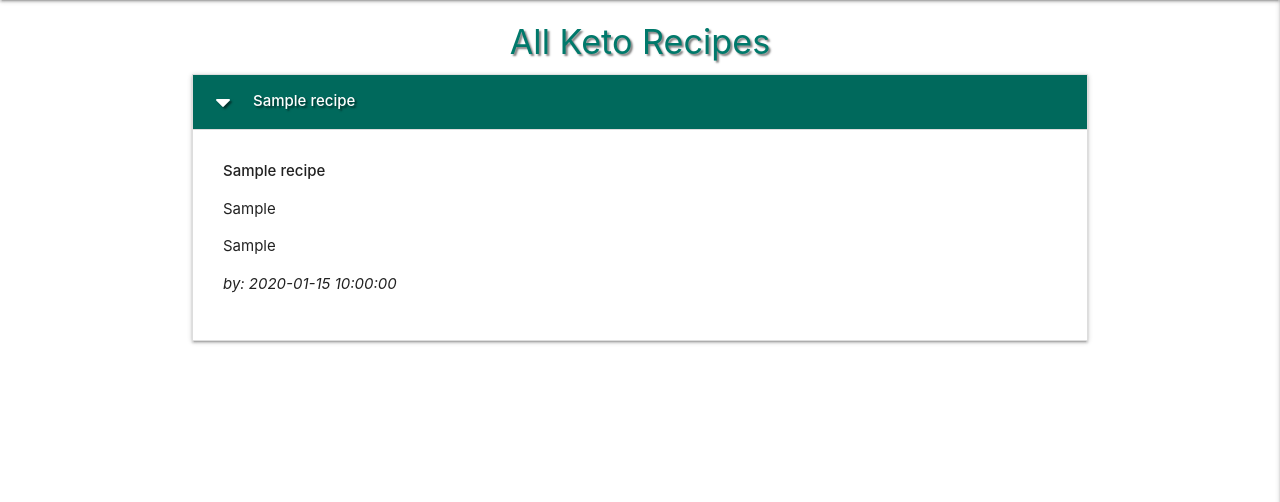
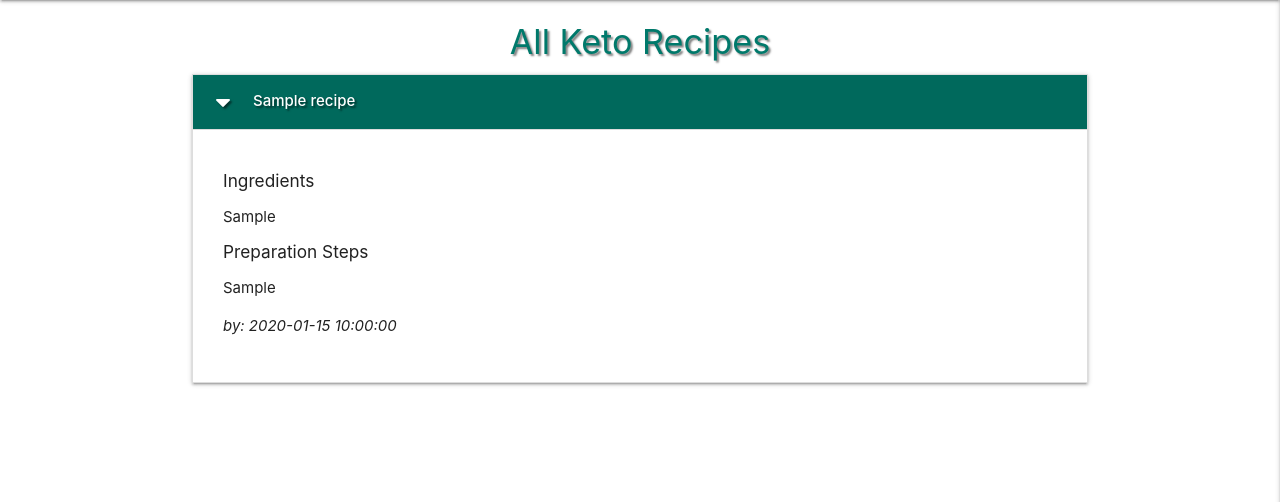
Before and after one commit to kliliansmith/Milestone_Project_3, a Flask app: page / in a window 1280 px wide, after a click that opens the changed part. Shown: the part 64-566 px from the top of the page. Run offline with Flask 2, Linux system fonts and the light colour scheme; a database or web service that is not in the repository returns one stand-in record (values such as "Sample title"); some libraries are stand-ins or nearby versions.

Commit message:
minor changes to recipe html

```diff
--- a/templates/recipes.html
+++ b/templates/recipes.html
@@ -15,8 +15,9 @@
                 {% endif %}
             </div>
             <div class="collapsible-body">
-                <strong>{{ recipe.category_name }}</strong>
+                <h6>Ingredients</h6>
                 <p>{{ recipe.recipe_ingredients }}</p>
+                <h6>Preparation Steps</h6>
                 <p>{{ recipe.cooking_steps }}</p>
                 <p><em>by: {{ recipe.created_by }}</em></p>
             </div>
```
